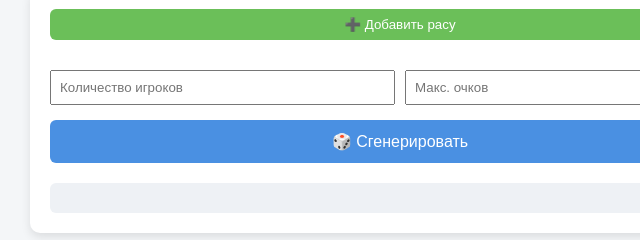
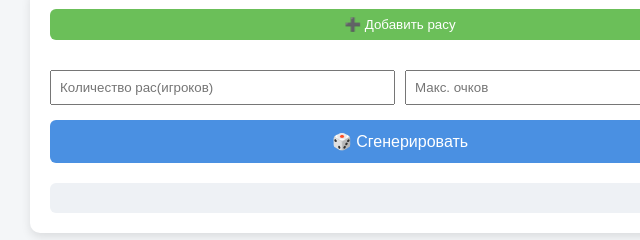
Before and after one commit to valakas228/race_randomizer, a plain HTML site: page index.html in a window 1280 px wide. Shown: the part 129-369 px from the top of the page, 240-880 px from the left. Drawn offline with Linux system fonts and the light colour scheme.

Commit message:
Update index.html

```diff
--- a/index.html
+++ b/index.html
@@ -100,7 +100,7 @@
     <button class="add" onclick="addRace()">➕ Добавить расу</button>
 
     <div class="controls">
-        <input type="number" id="players" placeholder="Количество игроков">
+        <input type="number" id="players" placeholder="Количество рас(игроков)">
         <input type="number" id="points" placeholder="Макс. очков">
     </div>
 
```
